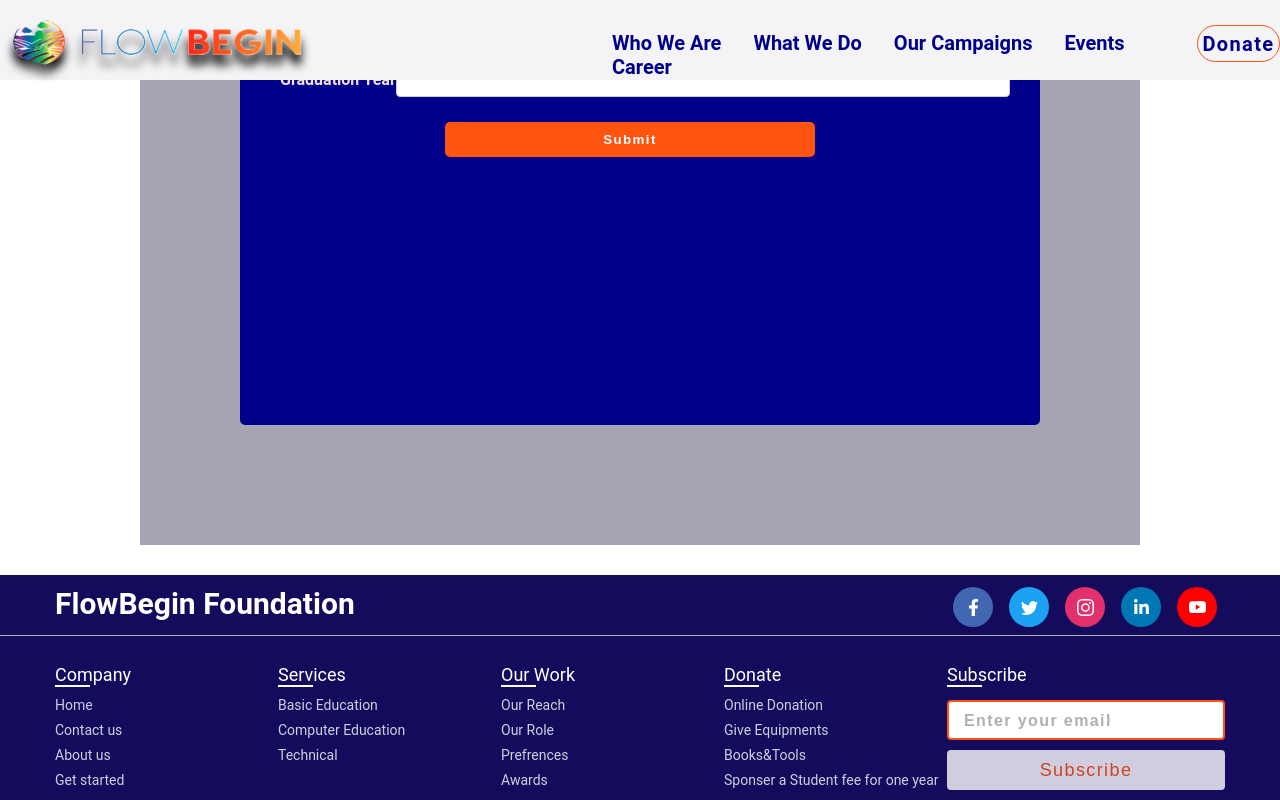
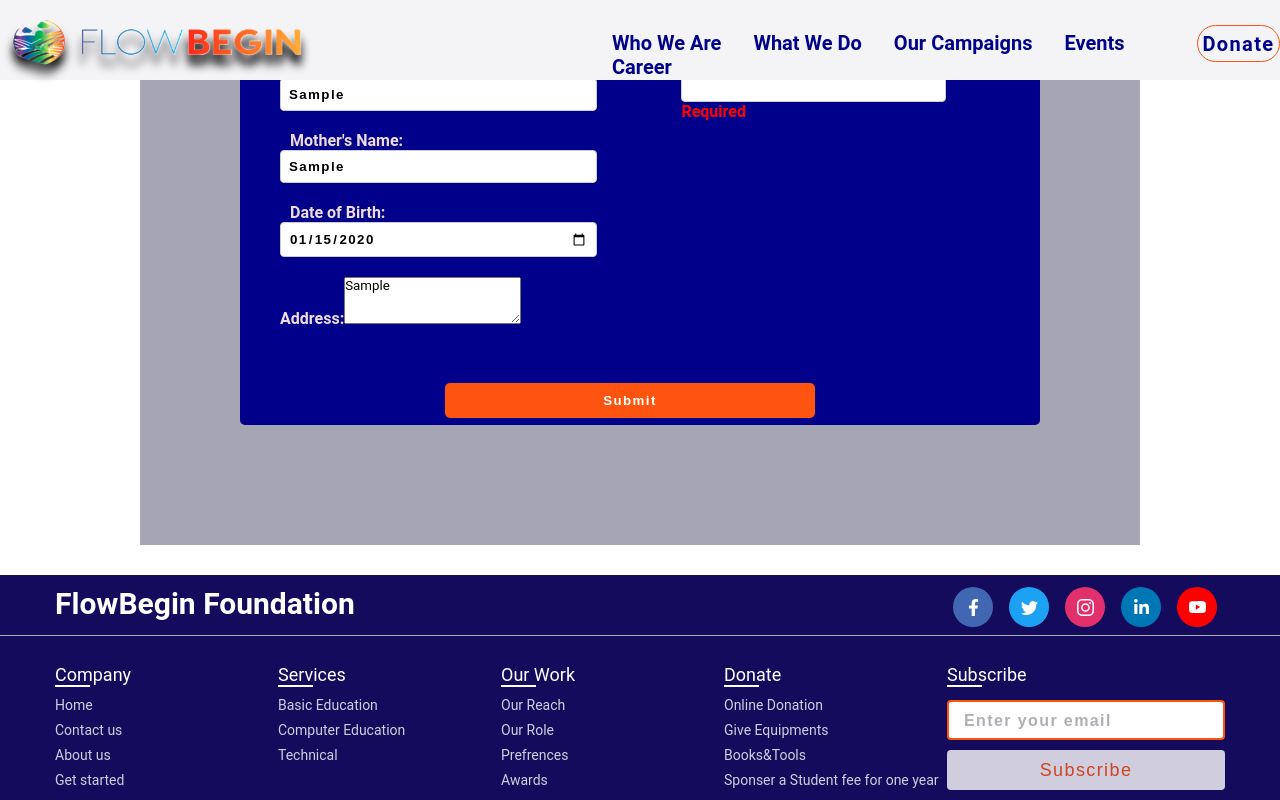
Before and after one commit to 0123anjuvish/FlowBegin, a React (Create React App) app: page /education in a window 1280 px wide. Both pictures are taken after typing "Sample", "Sample", "Sample", "Sample", "2020-01-15", "Sample" into the empty fields and a click on the button "Submit". Shown: the part 404-1204 px from the top of the page. Built offline with nearby package versions, Linux system fonts and the light colour scheme.

Commit message:
Improvement related to api calls

```diff
--- /dev/null
+++ b/src/Apis/student.js
@@ -0,0 +1,42 @@
+import { base, handleError } from "./base";
+
+const addStudent = async (userdata) => {
+
+    const res = await fetch(`${base.url}student/personal/`,   {
+             headers: {
+                      "Content-Type": "application/json",
+                     },
+            method: "POST",
+            body: JSON.stringify(userdata)
+});
+
+    return handleError(res);
+}
+
+const addAcademic = async (userdata) => {
+
+    const res = await fetch(`${base.url}student/academic/`,   {
+             headers: {
+                      "Content-Type": "application/json",
+                     },
+            method: "POST",
+            body: userdata,
+});
+
+    return handleError(res);
+}
+
+const addDocument = async (userdata) => {
+
+    const res = await fetch(`${base.url}student/document/`,   {
+             headers: {
+                      "Content-Type": "multipart/form-data",
+                     },
+            method: "POST",
+            body: userdata,
+});
+
+    return handleError(res);
+}
+
+export {addStudent, addAcademic, addDocument}
--- a/src/components/NavPages/Contact.jsx
+++ b/src/components/NavPages/Contact.jsx
@@ -1,5 +1,6 @@
+import '../../styles/contact.css';
+
 import React from 'react';
-import '../../styles/contact.css';
 
 const Contact = () => {
   return (
@@ -76,7 +77,7 @@ const Contact = () => {
       <a className="credits-link" href="https://dribbble.com/shots/2666271-Contact" target="_blank">
         <svg className="dribbble" viewBox="0 0 200 200">
           <g stroke="#ffffff" fill="none">
-            <circle cx="100" cy="100" r="90" stroke-width="20"></circle>
+            <circle cx="100" cy="100" r="90" strokeWidth="20"></circle>
             <path d="M62.737004,13.7923523 C105.08055,51.0454853 135.018754,126.906957 141.768278,182.963345" stroke-width="20"></path>
             <path d="M10.3787186,87.7261455 C41.7092324,90.9577894 125.850356,86.5317271 163.474536,38.7920951" stroke-width="20"></path>
             <path d="M41.3611549,163.928627 C62.9207607,117.659048 137.020642,86.7137169 189.041451,107.858103" stroke-width="20"></path>
--- a/src/components/Pages/PersonalDetails.jsx
+++ b/src/components/Pages/PersonalDetails.jsx
@@ -4,15 +4,15 @@
 
 // const PersonalDetails = ({ onNext }) => {
 //   const initialValues = {
-//     firstName: "",
-//     lastName: "",
-//     fatherName: "",
-//     motherName: "",
-//     dateOfBirth: "",
-//     courseName: "",
+//     first_name: "",
+//     last_name: "",
+//     father_name: "",
+//     mother_name: "",
+//     dob: "",
+//     course: "",
 //     dateOfJoining: "",
 //     gender: "",
-//     phone: "",
+//     phone_number: "",
 //     address: "",
 //     hobbies: [],
 //   };
@@ -30,18 +30,18 @@
 //   const validateForm = (values) => {
 //     const errors = {};
 
-//     if (!values.firstName) {
-//       errors.firstName = "Required";
+//     if (!values.first_name) {
+//       errors.first_name = "Required";
 //     }
 
-//     if (!values.lastName) {
-//       errors.lastName = "Required";
+//     if (!values.last_name) {
+//       errors.last_name = "Required";
 //     }
 
-//     if (!values.phone) {
-//       errors.phone = "Required";
-//     } else if (!/^[0-9]{10}$/i.test(values.phone)) {
-//       errors.phone = "Invalid phone number";
+//     if (!values.phone_number) {
+//       errors.phone_number = "Required";
+//     } else if (!/^[0-9]{10}$/i.test(values.phone_number)) {
+//       errors.phone_number = "Invalid phone_number number";
 //     }
 
 //     return errors;
@@ -58,50 +58,50 @@
 //           <div className="form-container">
 //             <div className="form-column1">
 //               <div className="form-group">
-//                 <label htmlFor="firstName">First Name:</label>
-//                 <Field type="text" name="firstName" id="firstName" />
+//                 <label htmlFor="first_name">First Name:</label>
+//                 <Field type="text" name="first_name" id="first_name" />
 //                 <ErrorMessage
-//                   name="firstName"
+//                   name="first_name"
 //                   component="div"
 //                   className="error-message"
 //                 />
 //               </div>
 
 //               <div className="form-group">
-//                 <label htmlFor="lastName">Last Name:</label>
-//                 <Field type="text" name="lastName" id="lastName" />
+//                 <label htmlFor="last_name">Last Name:</label>
+//                 <Field type="text" name="last_name" id="last_name" />
 //                 <ErrorMessage
-//                   name="lastName"
+//                   name="last_name"
 //                   component="div"
 //                   className="error-message"
 //                 />
 //               </div>
 
 //               <div className="form-group">
-//                 <label htmlFor="fatherName">Father's Name:</label>
-//                 <Field type="text" name="fatherName" id="fatherName" />
+//                 <label htmlFor="father_name">Father's Name:</label>
+//                 <Field type="text" name="father_name" id="father_name" />
 //                 <ErrorMessage
-//                   name="fatherName"
+//                   name="father_name"
 //                   component="div"
 //                   className="error-message"
 //                 />
 //               </div>
 
 //               <div className="form-group">
-//                 <label htmlFor="motherName">Mother's Name:</label>
-//                 <Field type="text" name="motherName" id="motherName" />
+//                 <label htmlFor="mother_name">Mother's Name:</label>
+//                 <Field type="text" name="mother_name" id="mother_name" />
 //                 <ErrorMessage
-//                   name="motherName"
+//                   name="mother_name"
 //                   component="div"
 //                   className="error-message"
 //                 />
 //               </div>
 
 //               <div className="form-group">
-//                 <label htmlFor="dateOfBirth">Date of Birth:</label>
-//                 <Field type="date" name="dateOfBirth" id="dateOfBirth" />
+//                 <label htmlFor="dob">Date of Birth:</label>
+//                 <Field type="date" name="dob" id="dob" />
 //                 <ErrorMessage
-//                   name="dateOfBirth"
+//                   name="dob"
 //                   component="div"
 //                   className="error-message"
 //                 />
@@ -120,9 +120,9 @@
 //             <div className="form-column2">
 //               <div className="form-group">
 //                 <label>Course Name:</label>
-//                 <Field name="courseName" type="text" />
+//                 <Field name="course" type="text" />
 //                 <ErrorMessage
-//                   name="courseName"
+//                   name="course"
 //                   component="div"
 //                   className="error-message"
 //                 />
@@ -153,10 +153,10 @@
 //               </div>
 
 //               <div className="form-group">
-//                 <label htmlFor="phone">Phone:</label>
-//                 <Field type="text" name="phone" id="phone" />
+//                 <label htmlFor="phone_number">phone_number:</label>
+//                 <Field type="text" name="phone_number" id="phone_number" />
 //                 <ErrorMessage
-//                   name="phone"
+//                   name="phone_number"
 //                   component="div"
 //                   className="error-message"
 //                 />
@@ -209,95 +209,98 @@
 
 // export default PersonalDetails;
 
-import React from "react";
-import { Formik, Field, ErrorMessage, FieldArray } from "formik";
 import "../../styles/stuform.css";
 
+import { ErrorMessage, Field, FieldArray, Form, Formik } from "formik";
+
+import React from "react";
+import { addStudent } from "../../Apis/student";
+
 const PersonalDetails = ({ onNext }) => {
-  const handleSubmit = (values) => {
-    // Yahan par form submit hone par logic handle kijiye
-    console.log(values,"handle submit called ")
-    // onNext function ko call karke agle kadam me jaane ke liye form values ko pass kijiye
-
-    onNext({ personalDetails: values });
-
-    // setSubmitting(false);
-  };
-
   const validateForm = (values) => {
     const errors = {};
 
-    if (!values.firstName) {
-      errors.firstName = "Required";
+    if (!values.first_name) {
+      errors.first_name = "Required";
     }
 
-    if (!values.lastName) {
-      errors.lastName = "Required";
+    if (!values.last_name) {
+      errors.last_name = "Required";
     }
 
-    if (!values.phone) {
-      errors.phone = "Required";
-    } else if (!/^[0-9]{10}$/i.test(values.phone)) {
-      errors.phone = "Invalid phone number";
+    if (!values.phone_number) {
+      errors.phone_number = "Required";
+    } else if (!/^[0-9]{10}$/i.test(values.phone_number)) {
+      errors.phone_number = "Invalid phone_number number";
     }
 
     return errors;
   };
+  const handleSubmit = async(data)=>{
+    console.log("data",data)
+    const res = await addStudent(data);
+    console.log('res',res)
+    onNext({"personalDetails": res})
+  }
 
   return (
     <Formik
-      initialValues={{ firstName: "", lastName: "", fatherName: "", motherName: "", dateOfBirth: "", courseName: "", dateOfJoining: "", gender: "", phone: "", address: "", hobbies: [] }}
+      initialValues={{ first_name: "", last_name: "", father_name: "", mother_name: "", dob: "", course: "", dateOfJoining: "", gender: "", phone_number: "", address: "", }}
       validate={validateForm}
+      onSubmit={values => {
+        // same shape as initial values
+        handleSubmit(values)
+      }}
     >
       {({ values, isSubmitting }) => (
-        <form className="personal-detail-form">
+        <Form className="personal-detail-form">
           <div className="form-container">
             <div className="form-column1">
               <div className="form-group">
-                <label htmlFor="firstName">First Name:</label>
-                <Field type="text" name="firstName" id="firstName" />
+                <label htmlFor="first_name">First Name:</label>
+                <Field type="text" name="first_name" id="first_name" />
                 <ErrorMessage
-                  name="firstName"
+                  name="first_name"
                   component="div"
                   className="error-message"
                 />
               </div>
 
               <div className="form-group">
-                 <label htmlFor="lastName">Last Name:</label>
-                 <Field type="text" name="lastName" id="lastName" />
+                 <label htmlFor="last_name">Last Name:</label>
+                 <Field type="text" name="last_name" id="last_name" />
                  <ErrorMessage
-                   name="lastName"
+                   name="last_name"
                    component="div"
                    className="error-message"
                  />
                </div>
 
                <div className="form-group">
-                 <label htmlFor="fatherName">Father's Name:</label>
-                 <Field type="text" name="fatherName" id="fatherName" />
+                 <label htmlFor="father_name">Father's Name:</label>
+                 <Field type="text" name="father_name" id="father_name" />
                  <ErrorMessage
-                   name="fatherName"
+                   name="father_name"
                    component="div"
                    className="error-message"
                  />
                </div>
 
                <div className="form-group">
-                 <label htmlFor="motherName">Mother's Name:</label>
-                 <Field type="text" name="motherName" id="motherName" />
+                 <label htmlFor="mother_name">Mother's Name:</label>
+                 <Field type="text" name="mother_name" id="mother_name" />
                  <ErrorMessage
-                   name="motherName"
+                   name="mother_name"
                    component="div"
                    className="error-message"
                  />
                </div>
 
                <div className="form-group">
-                 <label htmlFor="dateOfBirth">Date of Birth:</label>
-                 <Field type="date" name="dateOfBirth" id="dateOfBirth" />
+                 <label htmlFor="dob">Date of Birth:</label>
+                 <Field type="date" name="dob" id="dob" dateFormat="yyyy-MM-dd"/>
                  <ErrorMessage
-                   name="dateOfBirth"
+                   name="dob"
                    component="div"
                    className="error-message"
                  />
@@ -316,19 +319,9 @@ const PersonalDetails = ({ onNext }) => {
              <div className="form-column2">
                <div className="form-group">
                  <label>Course Name:</label>
-                 <Field name="courseName" type="text" />
+                 <Field name="course" type="text" />
                  <ErrorMessage
-                   name="courseName"
-                   component="div"
-                   className="error-message"
-                 />
-               </div>
-
-               <div className="form-group">
-                 <label>Date of Joining:</label>
-                 <Field name="dateOfJoining" type="date" />
-                 <ErrorMessage
-                   name="dateOfJoining"
+                   name="course"
                    component="div"
                    className="error-message"
                  />
@@ -338,9 +331,9 @@ const PersonalDetails = ({ onNext }) => {
                  <label>Gender:</label>
                  <br />
                  <label>Male:</label>
-                 <Field name="gender" value="male" type="radio" id="radio-m" />
+                 <Field name="gender" value="true" type="radio" id="radio-m" />
                  <label>Female:</label>
-                 <Field name="gender" value="female" type="radio" id="radio-f" />
+                 <Field name="gender" value="false" type="radio" id="radio-f" />
                  <ErrorMessage
                    name="gender"
                    component="div"
@@ -349,16 +342,16 @@ const PersonalDetails = ({ onNext }) => {
                </div>
 
                <div className="form-group">
-                 <label htmlFor="phone">Phone:</label>
-                 <Field type="text" name="phone" id="phone" />
+                 <label htmlFor="phone_number">phone_number:</label>
+                 <Field type="text" name="phone_number" id="phone_number" />
                  <ErrorMessage
-                   name="phone"
+                   name="phone_number"
                    component="div"
                    className="error-message"
                  />
                </div>
 
-               <FieldArray
+               {/* <FieldArray
                  name="hobbies"
                  render={(arrayHelpers) => (
                    <div>
@@ -390,16 +383,16 @@ const PersonalDetails = ({ onNext }) => {
                      )}
                    </div>
                  )}
-               />
+               /> */}
 
 
             </div>
           </div>
 
-          <button type="submit" disabled={isSubmitting} onClick={handleSubmit}>
+          <button type="submit" disabled={isSubmitting}>
             Submit
           </button>
-        </form>
+        </Form>
       )}
     </Formik>
   );
--- a/src/components/Pages/RegistrationPortal.jsx
+++ b/src/components/Pages/RegistrationPortal.jsx
@@ -13,11 +13,13 @@ const RegistrationForm = () => {
     personalDetails: {},
     academicDetails: {},
     documents: {},
-    paymentDetails: {}
+    paymentDetails: {},
+    studentId : ""
   });
 
   const handleNextStep = (data) => {
-    console.log("handle next step called")
+    console.log("handle next step called" , data)
+    console.log(formData,"formdata")
     setFormData((prevData) => ({
       ...prevData,
       ...data
```
Also changed, not shown: src/Apis/base.js (added, +35 -0 lines), src/components/Pages/AcedemicDetails.jsx (+8 -1 lines).
